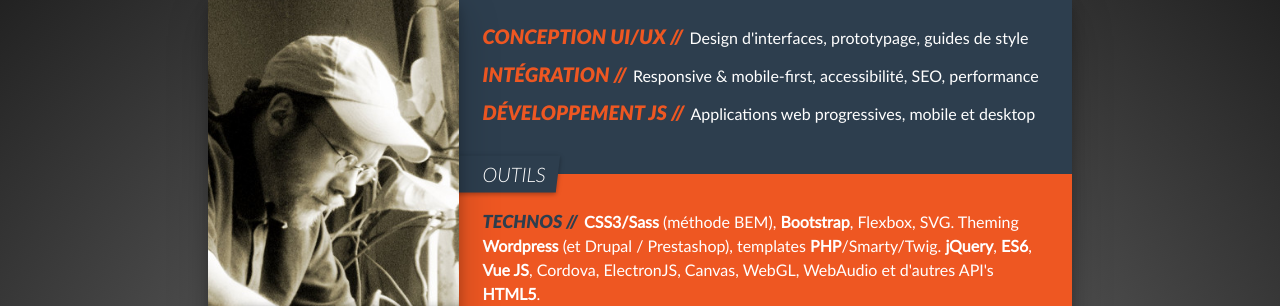
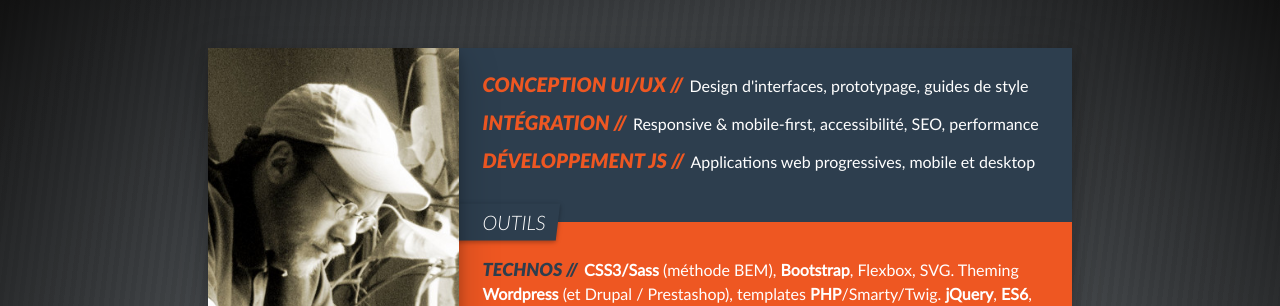
Before and after one commit to Chmood/Chmood.github.io, a website: page index.html in a window 1280 px wide. Shown: the top 306 px of the page. Drawn offline with Linux system fonts and the light colour scheme.

Commit message:
Pretty body background gradients and padding

```diff
--- a/src/scss/_base.scss
+++ b/src/scss/_base.scss
@@ -22,12 +22,29 @@ body {
   -webkit-font-smoothing: antialiased; // Does it help?
 
 	@include bp ('lg') {
-    background-color: $color-gray-dark;
-    background-image: radial-gradient(ellipse farthest-corner, #888, #222);
     // Supaflex centered cv :)
     display: flex;
     align-items: center;
     justify-content: center;
+
+    // Vertical padding
+    padding: $gutter-double 0;
+
+    // Background enlightment
+    $bodybg-pattern-size: 0.5em;
+    $bodybg-pattern-intensity: 0.05em;
+
+    background-color: $color-gray-dark;
+    background-image:
+      repeating-linear-gradient(
+        90deg - $skew-angle,
+        transparent,
+        transparent $bodybg-pattern-size,
+        rgba(0,0,0,$bodybg-pattern-intensity) $bodybg-pattern-size,
+        rgba(0,0,0,$bodybg-pattern-intensity) 2 * $bodybg-pattern-size
+      ),
+      radial-gradient(ellipse farthest-corner, $color-secondary-lighter, $color-gray-darkest)
+    ;
 	}
 }
 
--- a/src/scss/_variables.scss
+++ b/src/scss/_variables.scss
@@ -19,6 +19,7 @@ $skew-angle:                -7deg !default; // Skew elements use this angle
 $color-primary:             #EE5722 !default;
 $color-secondary:           #2d3e4e !default;
 
+$color-gray-darkest:        #111 !default;
 $color-gray-darker:         #222 !default;
 $color-gray-dark:           #444 !default;
 $color-gray:                #888 !default;
```
Also changed, not shown: css/main.min.css, src/.tmp/css/main.css.
